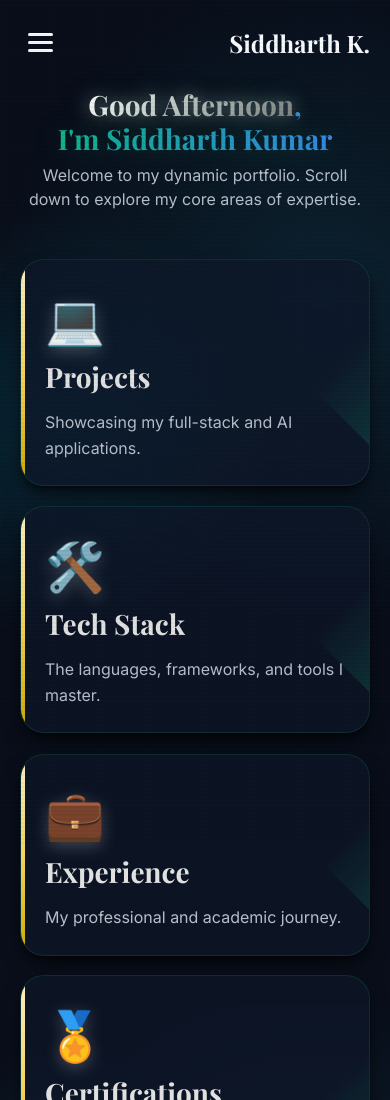
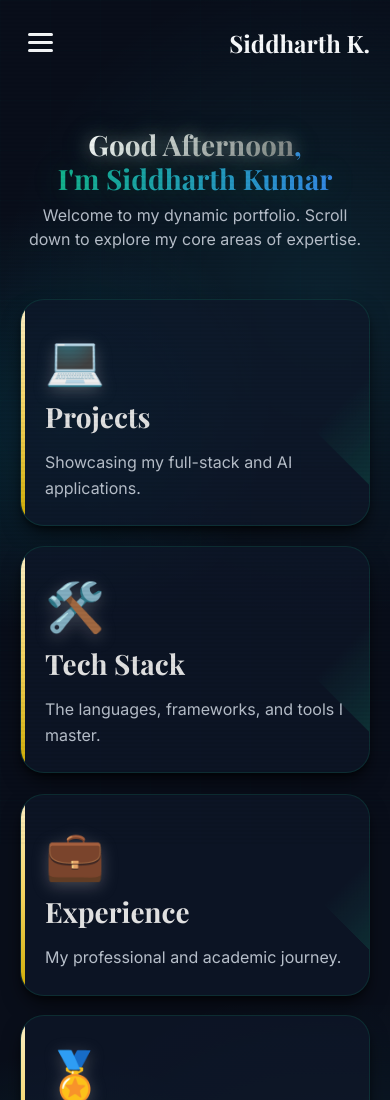
Before and after one commit to Esskay1945/Portfolio, a plain HTML site: page Index.html in a window 390 px wide. Shown: the top 1100 px of the page. Drawn offline with nearby package versions, Linux system fonts and the light colour scheme.

Commit message:
Update Index.html

```diff
--- a/Index.html
+++ b/Index.html
@@ -795,9 +795,9 @@
         /* MOBILE FIX FOR OVERLAP */
         @media (max-width: 768px) {
             .hero-section {
-                padding-top: 0.5rem !important;
-                margin-top: 5rem !important;
-                /* Snapped to header while accounting for fixed logo */
+                padding-top: 6rem !important;
+                margin-top: 2rem !important;
+                /* Pushed down to avoid fixed header overlap */
             }
 
             .intro-hero {
@@ -1363,7 +1363,7 @@
         <div id="splash-particles"></div>
         <div class="splash-content">
             <div id="splash-loader" class="syntax-text">// System Initializing...</div>
-            <div id="splash-greeting" class="syntax-text" style="display: none;"> [ Hey, this is Sid ]</div>
+            <div id="splash-greeting" class="syntax-text" style="display: none;">[ Hey, this is Sid ]</div>
             <div id="splash-entry" class="syntax-text" style="display: none;">Entering Portfolio.exe</div>
         </div>
         <div class="splash-terminal" id="splash-terminal"></div>
```
